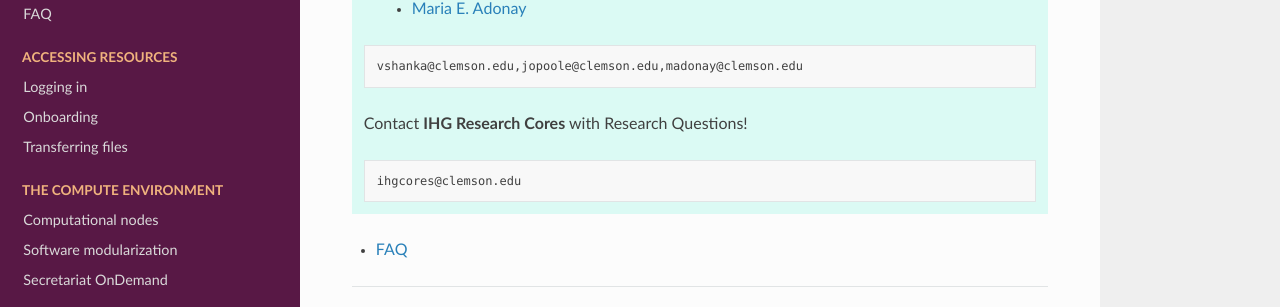
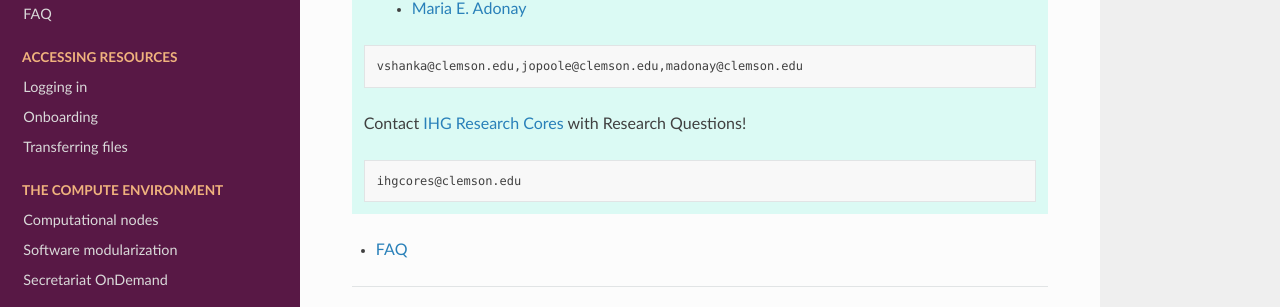
Before and after one commit to amalgamaria/secretariat, a Sphinx documentation site: the page built from docs/index.rst, in a window 1280 px wide. Shown: the part 356-663 px from the top of the page. Built offline with Sphinx 7.4.7 and the Read the Docs theme 3.1.0, drawn with Linux system fonts in a browser that asks for light colours; pages that are not in the unit, such as notebooks, are missing from menus.

Commit message:
Fix formatting -v6

```diff
--- a/docs/index.rst
+++ b/docs/index.rst
@@ -15,7 +15,7 @@
 
       vshanka@clemson.edu,jopoole@clemson.edu,madonay@clemson.edu
 
-   Contact |ihg-research-cores| with Research Questions!
+   Contact `IHG Research Cores`_ with Research Questions!
 
    .. code-block:: text
 
```
Also changed, not shown: other parts of docs/index.rst (+1 -2 lines).
